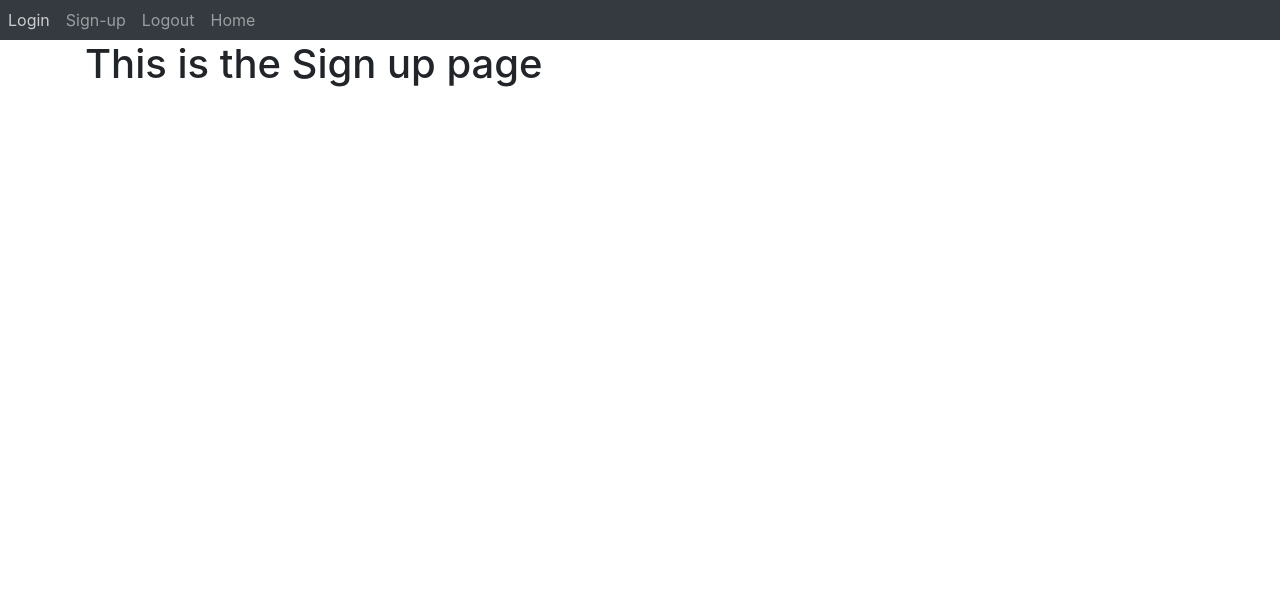
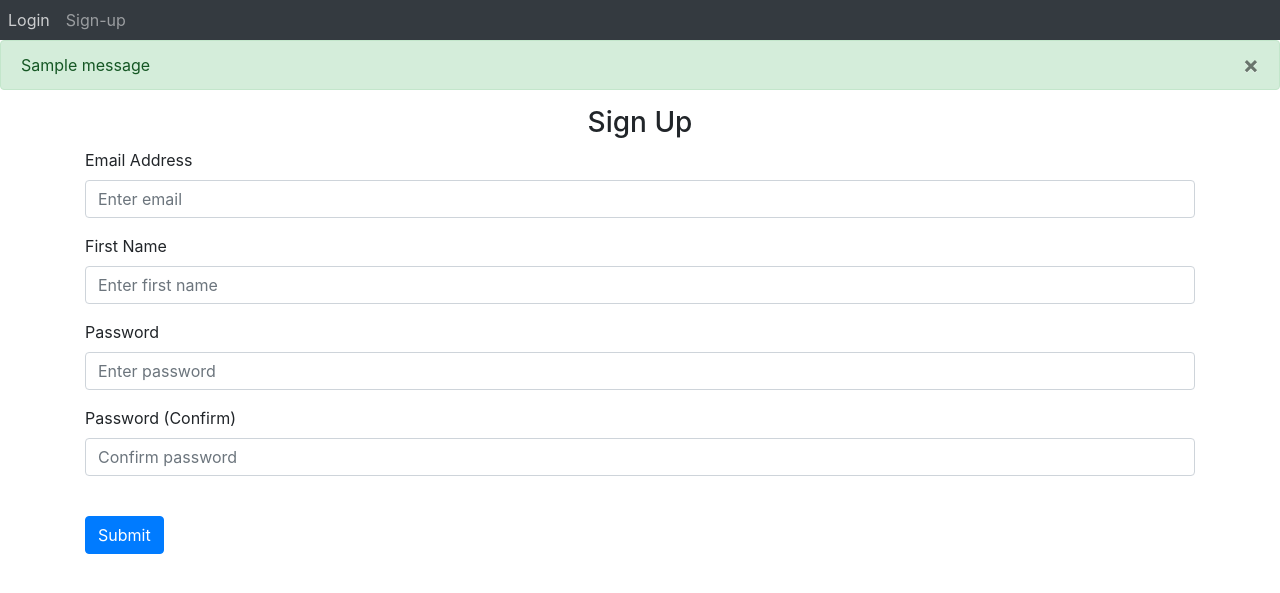
Before and after one commit to jacomaco/Python-website-tutorial, a Flask app: page /sign-up in a window 1280 px wide. Shown: the top 593 px of the page. Run offline with Flask 3, Linux system fonts and the light colour scheme; one stand-in notice (Sample message) is shown; some libraries are stand-ins or nearby versions.

Commit message:
Klar med grunden till hemsidan

```diff
--- a/website/auth.py
+++ b/website/auth.py
@@ -1,15 +1,62 @@
-from flask import Blueprint, render_template
+from flask import Blueprint, render_template, request, flash, redirect, url_for
+from .models import User
+from werkzeug.security import generate_password_hash, check_password_hash
+from . import db # means from __init__ import db
+from flask_login import login_user, login_required, logout_user, current_user
 
 auth = Blueprint('auth', __name__)
 
-@auth.route('/login')
+@auth.route('/login', methods=['GET', 'POST'])
 def login():
-    return render_template("login.html")
+    if request.method == 'POST':
+        email = request.form.get('email')
+        password = request.form.get('password')
+
+        user = User.query.filter_by(email=email).first()
+        if user:
+            if check_password_hash(user.password, password):
+                flash('Logged in successfully', category='success')
+                login_user(user, remember=True)
+                return redirect(url_for('views.home'))
+            else:
+                flash('Incorrect passowrd, try again!', category='error')
+        else:
+            flash('Email does not exist.', category='error')
+
+    return render_template("login.html", user=current_user)
 
 @auth.route('/logout')
+@login_required
 def logout():
-    return "<p>Logout</p>"
+    logout_user()
+    return redirect(url_for('auth.login'))
 
-@auth.route('/sign-up')
+@auth.route('/sign-up', methods=['GET', 'POST'])
 def sign_up():
-    return render_template("sign_up.html")
+    if request.method == 'POST':
+        email = request.form.get('email')
+        first_name = request.form.get('firstName')
+        password1 = request.form.get('password1')
+        password2 = request.form.get('password2')
+
+        user = User.query.filter_by(email=email).first()
+
+        if user:
+            flash('Email already exists.', category='error')
+        elif len(email) < 4:
+            flash('Email must be greater than 3 characters.', category='error')
+        elif len(first_name) < 2:
+            flash('First name must be greater than 1 character.', category='error')
+        elif password1 != password2:
+            flash('Passwords don\'t match.', category='error')
+        elif len(password1) < 7:
+            flash('Password must be at least 7 characters.', category='error')
+        else:
+            new_user = User(email=email, first_name=first_name, password=generate_password_hash(password1, method='scrypt'))
+            db.session.add(new_user)
+            db.session.commit()
+            login_user(user, remember=True)
+            flash('Account created!', category='success')
+            return redirect(url_for('views.home'))
+
+    return render_template("sign_up.html", user=current_user)
--- /dev/null
+++ b/website/static/index.js
@@ -0,0 +1,8 @@
+function deleteNote(noteId) {
+    fetch('/delete-note', {
+        method: 'POST',
+        body: JSON.stringify({ noteId: noteId})
+    }).then((_res) => {
+        window.location.href = "/";
+    });
+}
--- a/website/templates/base.html
+++ b/website/templates/base.html
@@ -24,13 +24,40 @@
             </button>
             <div class="collapse navbar-collapse" id="navbar">
                 <div class="navbar-nav">
+                    {% if user.is_authenticated %}
+                    <a class="nav-item nav-link" id="home" href="/">Home</a>
+                    <a class="nav-item nav-link" id="logout" href="/logout">Logout</a>
+                    {% else %}
                     <a class="nav-item nav-link" id="login" href="/login">Login</a>
                     <a class="nav-item nav-link" id="signUp" href="/sign-up">Sign-up</a>
-                    <a class="nav-item nav-link" id="logout" href="/logout">Logout</a>
-                    <a class="nav-item nav-link" id="home" href="/">Home</a>
+                    {% endif %}
                 </div>
             </div>
         </nav>
+
+        {% with messages = get_flashed_messages(with_categories=true) %}
+        {% if messages %}
+            {% for category, message in messages %}
+            {% if category == 'error' %}
+            <div class="alert alert-danger alter-dismissible fade show" role="alert">
+                {{ message }}
+                <button type="button" class="close" data-dismiss="alert">
+                    <span aria-hidden="true">&times;</span>
+                </button>
+            </div>
+            {% else %}
+            <div class="alert alert-success alter-dismissible fade show" role="alert">
+                {{ message }}
+                <button type="button" class="close" data-dismiss="alert">
+                    <span aria-hidden="true">&times;</span>
+                </button>
+            </div>
+            {% endif %}
+            {% endfor %}
+
+        {% endif %}
+        {% endwith %}
+
         <div class="container">{% block content %} {% endblock %}</div>
         <script
         src="https://code.jquery.com/jquery-3.2.1.slim.min.js"
@@ -48,5 +75,10 @@
         crossorigin="anonymous"
         ></script>
 
+        <script
+            type="text/javascript"
+            src="{{ url_for('static', filename='index.js') }}"
+        ></script>
+
     </body>
 </html>
--- a/website/templates/sign_up.html
+++ b/website/templates/sign_up.html
@@ -1,4 +1,48 @@
 {% extends "base.html" %} {% block title %}Sign Up{% endblock %}
 {% block content %}
-<h1>This is the Sign up page</h1>
+<form method="POST">
+    <h3 align="center">Sign Up</h3>
+    <div class="form-group">
+        <label for="email">Email Address</label>
+        <input
+            type="email"
+            class="form-control"
+            id="email"
+            name="email"
+            placeholder="Enter email"
+        />
+    </div>
+    <div class="form-group">
+        <label for="firstName">First Name</label>
+        <input
+            type="text"
+            class="form-control"
+            id="firstName"
+            name="firstName"
+            placeholder="Enter first name"
+        />
+    </div>
+    <div class="form-group">
+        <label for="password1">Password</label>
+        <input
+            type="password"
+            class="form-control"
+            id="password1"
+            name="password1"
+            placeholder="Enter password"
+        />
+    </div>
+    <div class="form-group">
+        <label for="password2">Password (Confirm)</label>
+        <input
+            type="password"
+            class="form-control"
+            id="password2"
+            name="password2"
+            placeholder="Confirm password"
+        />
+    </div>
+    <br />
+    <button type="submit" class="btn btn-primary">Submit</button>
+</form>
 {% endblock %}
```
Also changed, not shown: website/__init__.py (+27 -0 lines), website/models.py (+16 -0 lines), website/templates/home.html (+20 -3 lines), website/templates/login.html (+25 -1 lines), website/views.py (+30 -58 lines), instance/database.db (added).
